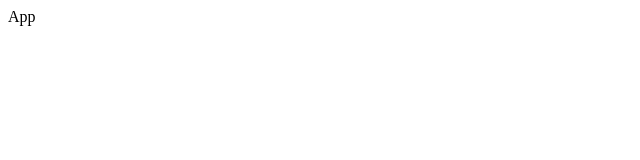
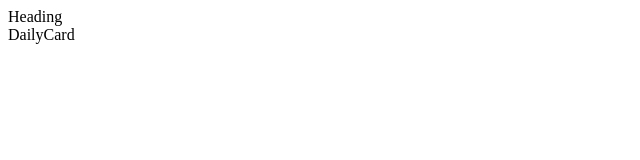
Before and after one commit to schizaetrix/tarot, a React (Create React App) app in the folder client/: page /dailycard in a window 1280 px wide. Shown: the top 160 px of the page, without its empty margins (0-640 px from the left). Built offline with nearby package versions, Linux system fonts and the light colour scheme.

Commit message:
first routes and components

```diff
--- a/client/package.json
+++ b/client/package.json
@@ -5,6 +5,7 @@
   "dependencies": {
     "react": "^16.8.3",
     "react-dom": "^16.8.3",
+    "react-router-dom": "^4.3.1",
     "react-scripts": "2.1.5"
   },
   "scripts": {
--- a/client/src/components/App.js
+++ b/client/src/components/App.js
@@ -1,10 +1,29 @@
 import React, { Component } from 'react'
+import { BrowserRouter, Route } from 'react-router-dom'
+
+import Heading from './Heading'
+import Landing from './Landing'
+import DailyCard from './DailyCard'
 
 
 class App extends Component {
     render () {
         return (
-            <div>App</div>
+            <div>
+                <Heading />
+                <BrowserRouter>
+                    <div>
+                        <Route
+                            path='/'
+                            exact component={Landing}
+                        />
+                        <Route
+                            path='/dailycard'
+                            exact component={DailyCard}
+                        />
+                    </div>
+                </BrowserRouter>
+            </div>
         )
     }
 }
--- /dev/null
+++ b/client/src/components/DailyCard.js
@@ -0,0 +1,12 @@
+import React from 'react'
+
+
+const DailyCard = () => {
+    return (
+        <div>
+            DailyCard
+        </div>
+    )
+}
+
+export default DailyCard
--- /dev/null
+++ b/client/src/components/Heading.js
@@ -0,0 +1,12 @@
+import React from 'react'
+
+
+const Heading = () => {
+    return (
+        <div>
+            Heading
+        </div>
+    )
+}
+
+export default Heading
--- /dev/null
+++ b/client/src/components/Landing.js
@@ -0,0 +1,12 @@
+import React from 'react'
+
+
+const Landing = () => {
+    return (
+        <div>
+            Landing
+        </div>
+    )
+}
+
+export default Landing
```
Also changed, not shown: 1 other file (tests, documents, lock files or other folders).
